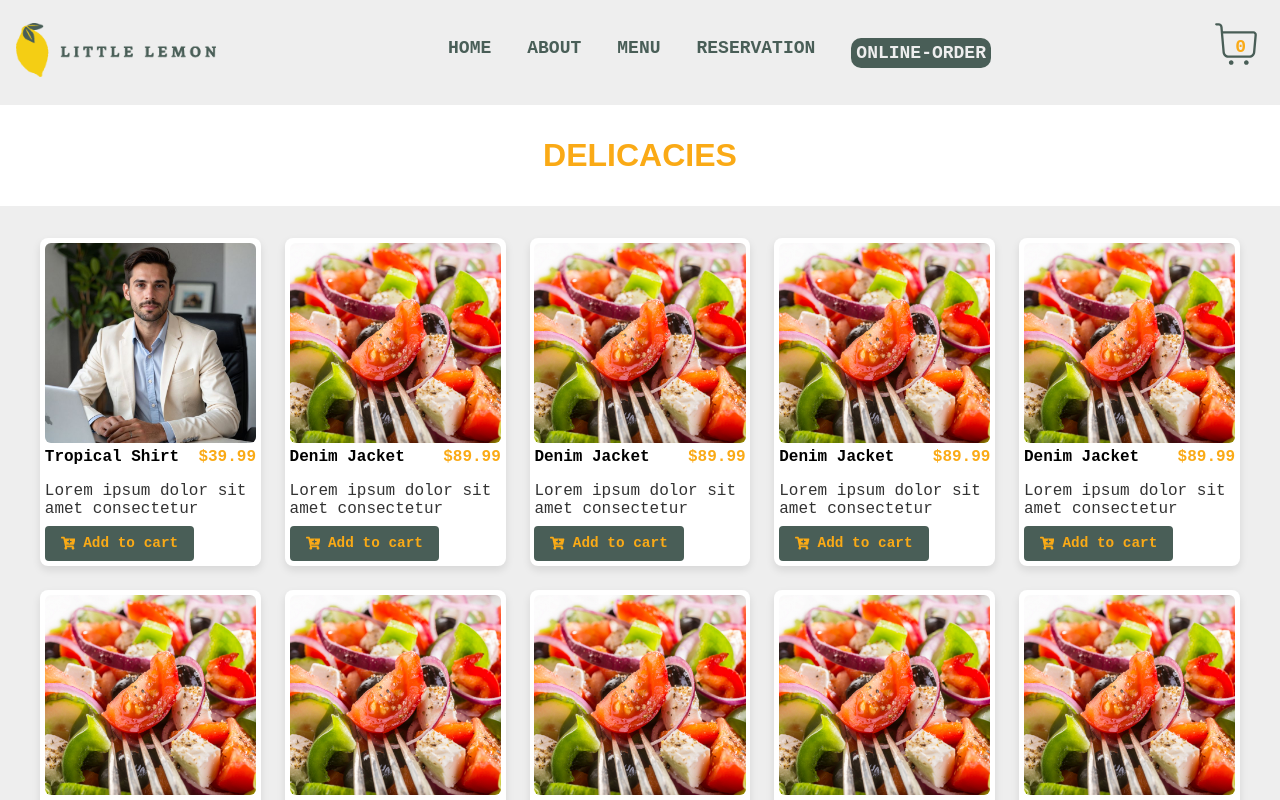
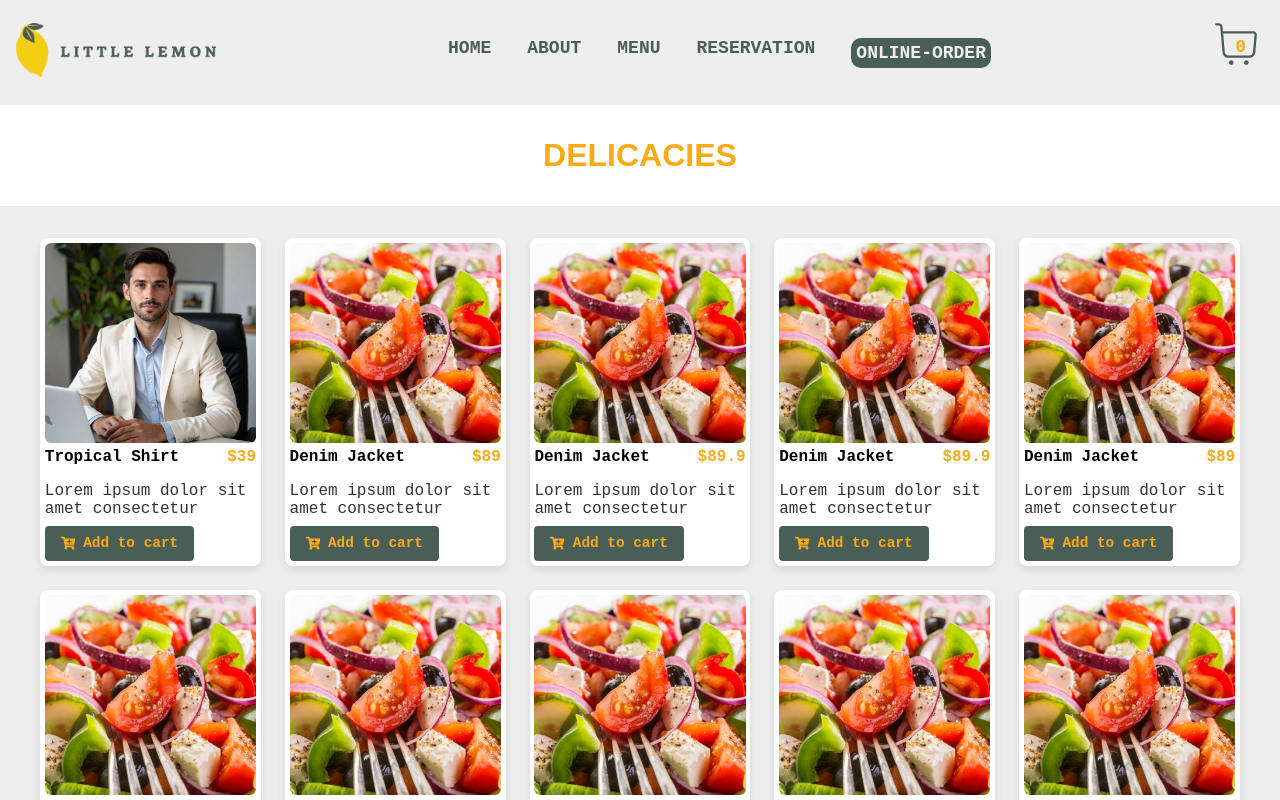
Before and after one commit to UCHEOGBU007/Little-lemon-Capstone-project, a React (Vite) app: page /Menu in a window 1280 px wide. Shown: the top 800 px of the page. Built offline with nearby package versions, Linux system fonts and the light colour scheme.

Commit message:
The nav style fixed

```diff
--- a/src/Components/Cart.jsx
+++ b/src/Components/Cart.jsx
@@ -29,9 +29,18 @@ const Cart = () => {
 
           {cartItems.map((item) => (
             <div key={item.id} className={Style.cartitems}>
-              <span>{item.img}</span>
-              {item.name} - ${item.price.value}× {item.quantity}= $
-              {item.price.value * item.quantity}{" "}
+              <div className={Style.cartitempictures}>
+                <img
+                  src={item.img}
+                  alt={item.name}
+                  className={Style.cartimage}
+                />
+                <span>
+                  {item.name} - ${item.price.value} × {item.quantity}= $
+                  {item.price.value * item.quantity}{" "}
+                </span>
+              </div>
+
               {/* span for Buttons increament and decreament */}
               <span className={Style.cartquantity}>
                 <button onClick={() => decreaseQuantity(item.id)}>-</button>
--- a/src/Components/ContextApi.jsx
+++ b/src/Components/ContextApi.jsx
@@ -45,10 +45,17 @@ export const CartProvider = ({ children }) => {
   };
 
   // inside CartProvider, after all cart functions
+  // const getTotalPrice = () => {
+  //   return cartItems.reduce((total, item) => {
+  //     return total + item.price.value * item.quantity;
+  //   }, 0);
+  // };
+
   const getTotalPrice = () => {
-    return cartItems.reduce((total, item) => {
-      return total + item.price.value * item.quantity;
+    const total = cartItems.reduce((sum, item) => {
+      return sum + item.price.value * item.quantity;
     }, 0);
+    return parseFloat(total.toFixed(2));
   };
 
   return (
--- a/src/Components/Menu.jsx
+++ b/src/Components/Menu.jsx
@@ -10,105 +10,105 @@ const products = [
   {
     id: 1,
     name: "Tropical Shirt",
-    price: { currency: "USD", value: 39.99 },
+    price: { currency: "USD", value: 39 },
     img: "/Male.jpeg",
     colors: ["red", "green", "blue"],
   },
   {
     id: 2,
     name: "Denim Jacket",
-    price: { currency: "USD", value: 89.99 },
+    price: { currency: "USD", value: 89 },
     img: "/Salad.jpg",
     colors: ["black", "grey"],
   },
   {
     id: 2,
     name: "Denim Jacket",
-    price: { currency: "USD", value: 89.99 },
+    price: { currency: "USD", value: 89.9 },
     img: "/Salad.jpg",
     colors: ["black", "grey"],
   },
   {
     id: 2,
     name: "Denim Jacket",
-    price: { currency: "USD", value: 89.99 },
+    price: { currency: "USD", value: 89.9 },
     img: "/Salad.jpg",
     colors: ["black", "grey"],
   },
   {
     id: 2,
     name: "Denim Jacket",
-    price: { currency: "USD", value: 89.99 },
+    price: { currency: "USD", value: 89 },
     img: "/Salad.jpg",
     colors: ["black", "grey"],
   },
   {
     id: 2,
     name: "Denim Jacket",
-    price: { currency: "USD", value: 89.99 },
+    price: { currency: "USD", value: 20 },
     img: "/Salad.jpg",
     colors: ["black", "grey"],
   },
   {
     id: 2,
     name: "Denim Jacket",
-    price: { currency: "USD", value: 89.99 },
+    price: { currency: "USD", value: 8 },
     img: "/Salad.jpg",
     colors: ["black", "grey"],
   },
   {
     id: 2,
     name: "Denim Jacket",
-    price: { currency: "USD", value: 89.99 },
+    price: { currency: "USD", value: 89 },
     img: "/Salad.jpg",
     colors: ["black", "grey"],
   },
   {
     id: 2,
     name: "Denim Jacket",
-    price: { currency: "USD", value: 89.99 },
+    price: { currency: "USD", value: 89.9 },
     img: "/Salad.jpg",
     colors: ["black", "grey"],
   },
   {
     id: 2,
     name: "Denim Jacket",
-    price: { currency: "USD", value: 89.99 },
+    price: { currency: "USD", value: 89.9 },
     img: "/Salad.jpg",
     colors: ["black", "grey"],
   },
   {
     id: 2,
     name: "Denim Jacket",
-    price: { currency: "USD", value: 89.99 },
+    price: { currency: "USD", value: 89.9 },
     img: "/Salad.jpg",
     colors: ["black", "grey"],
   },
   {
     id: 2,
     name: "Denim Jacket",
-    price: { currency: "USD", value: 89.99 },
+    price: { currency: "USD", value: 89 },
     img: "/Salad.jpg",
     colors: ["black", "grey"],
   },
   {
     id: 1,
     name: "Tropical Shirt",
-    price: { currency: "USD", value: 39.99 },
+    price: { currency: "USD", value: 39 },
     img: "/Male.jpeg",
     colors: ["red", "green", "blue"],
   },
   {
     id: 1,
     name: "Tropical Shirt",
-    price: { currency: "USD", value: 39.99 },
+    price: { currency: "USD", value: 39 },
     img: "/Male.jpeg",
     colors: ["red", "green", "blue"],
   },
   {
     id: 1,
     name: "Tropical Shirt",
-    price: { currency: "USD", value: 39.99 },
+    price: { currency: "USD", value: 39 },
     img: "/Male.jpeg",
     colors: ["red", "green", "blue"],
   },
--- a/src/Components/Navigation.jsx
+++ b/src/Components/Navigation.jsx
@@ -25,27 +25,47 @@ const Navigation = () => {
 
         <ul className={`${Styles.menu} ${isMenuOpen ? Styles.show : ""}`}>
           <li>
-            <Link to="/" className={Styles.link}>
+            <Link
+              to="/"
+              className={Styles.link}
+              onClick={() => setIsMenuOpen(false)}
+            >
               HOME
             </Link>
           </li>
           <li>
-            <Link to="/About" className={Styles.link}>
+            <Link
+              to="/About"
+              className={Styles.link}
+              onClick={() => setIsMenuOpen(false)}
+            >
               ABOUT
             </Link>
           </li>
           <li>
-            <Link to="/Menu" className={Styles.link}>
+            <Link
+              to="/Menu"
+              className={Styles.link}
+              onClick={() => setIsMenuOpen(false)}
+            >
               MENU
             </Link>
           </li>
           <li>
-            <Link to="/Reservation" className={Styles.link}>
+            <Link
+              to="/Reservation"
+              className={Styles.link}
+              onClick={() => setIsMenuOpen(false)}
+            >
               RESERVATION
             </Link>
           </li>
           <li>
-            <Link to="/Order" className={Styles.order}>
+            <Link
+              to="/Order"
+              className={Styles.order}
+              onClick={() => setIsMenuOpen(false)}
+            >
               ONLINE-ORDER
             </Link>
           </li>
--- a/src/Components/Reservation.jsx
+++ b/src/Components/Reservation.jsx
@@ -14,6 +14,7 @@ const Reservation = () => {
     seating: "",
     email: "",
     phone: "",
+    time: "",
   });
 
   /*  post data using asyn api fetch function */
@@ -35,7 +36,7 @@ const Reservation = () => {
       }
 
       const data = await response.json();
-      console.log("Data was successfully submitted", reservation);
+      console.log("Data was successfully submitted", data);
       alert("Sucessful Reservation");
 
       // Reset form after success
@@ -48,6 +49,7 @@ const Reservation = () => {
         seating: "",
         email: "",
         phone: "",
+        time: "",
       });
     } catch (error) {
       console.error("Error submitting reservation:", error);
@@ -85,6 +87,7 @@ const Reservation = () => {
                 Reservation Details
               </legend>
 
+              {/* name input */}
               <label htmlFor="name">Name:</label>
               <input
                 type="text"
@@ -97,6 +100,8 @@ const Reservation = () => {
                   setReservation({ ...reservation, name: e.target.value })
                 }
               />
+
+              {/* date input */}
 
               <label htmlFor="date">Date:</label>
               <input
@@ -112,6 +117,7 @@ const Reservation = () => {
                 }
               />
 
+              {/* guest input */}
               <label htmlFor="guests">Number of Guests:</label>
               <input
                 type="number"
@@ -126,6 +132,7 @@ const Reservation = () => {
                 }
               />
 
+              {/* occasion input */}
               <label htmlFor="Event">Occasion:</label>
               <select
                 name="Events"
@@ -144,7 +151,21 @@ const Reservation = () => {
                 <option value="Meeting">Meeting</option>
                 <option value="Hangouts">Hangouts</option>
               </select>
+
+              {/* Time input */}
+              <label htmlFor="time">Time:</label>
+              <input
+                type="time"
+                value={reservation.time}
+                required
+                onChange={(e) =>
+                  setReservation({ ...reservation, time: e.target.value })
+                }
+              />
               <br />
+
+              {/* dining input */}
+
               <div className={Style.radiobox}>
                 <label htmlFor="seating">Indoor:</label>
                 <input
@@ -172,6 +193,7 @@ const Reservation = () => {
               </div>
             </fieldset>
 
+            {/* customer information input */}
             <fieldset>
               <legend>Contact Info</legend>
 
--- a/src/Css/Cart.module.css
+++ b/src/Css/Cart.module.css
@@ -23,6 +23,28 @@
   gap: 2.5rem;
   padding: 2rem;
   /* background-color: #f9f9f9; */
+}
+
+.cartitempictures {
+  display: flex;
+
+  font-size: 1em;
+  padding: 20px;
+}
+
+.cartitempictures span {
+  margin: 2em 0 0 2em;
+  font-size: 1.3em;
+  font-weight: 1em;
+}
+
+.cartimage {
+  width: 80px;
+  height: auto;
+  border-radius: 8px;
+  object-fit: cover;
+  margin-right: 12px;
+  box-shadow: 0 2px 6px rgba(0, 0, 0, 0.1);
 }
 
 @media (min-width: 768px) {
```
